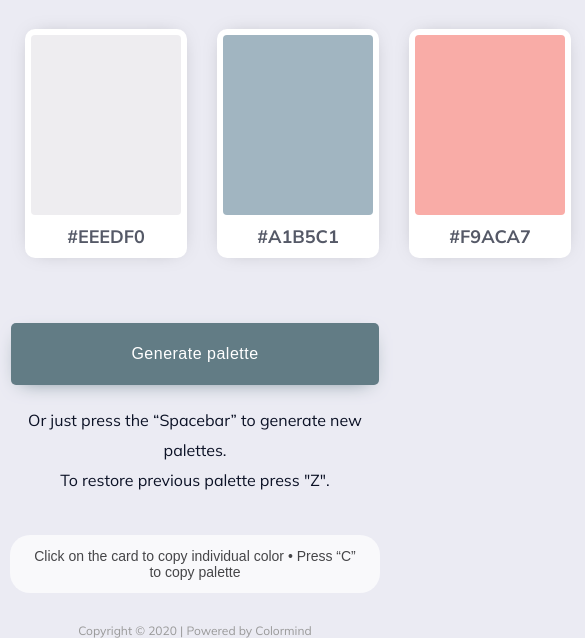
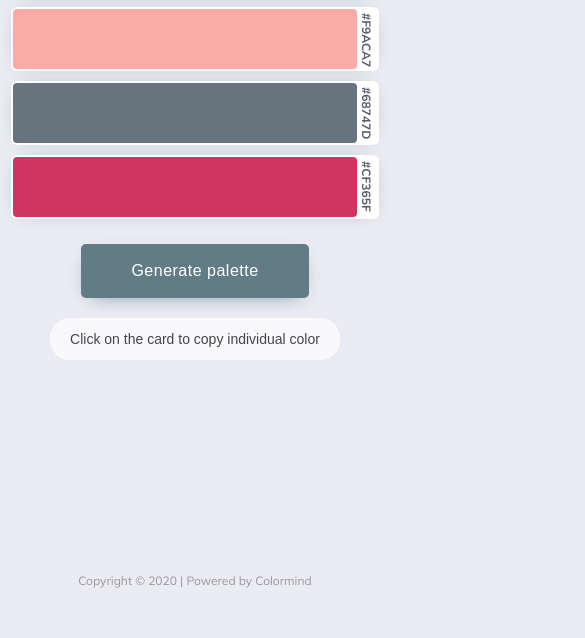
Before and after one commit to de4ev/color-palette-generator, a plain HTML site: page index.html in a window 390 px wide. Shown: the part 236-874 px from the top of the page, 585 px wide, since content can reach past the window. After the commit the page ends 844 px from the top, so only its background shows below. Drawn offline with nearby package versions, Linux system fonts and the light colour scheme.

Commit message:
adapted for mobile devices

```diff
--- a/index.html
+++ b/index.html
@@ -16,8 +16,8 @@
         </div>
         <button class="btn btn_generate">Generate palette</button>
         <p class="p">Or just press the “Spacebar” to generate new palettes.<br />To restore previous palette press "Z".</p>
-        <button class="btn btn_copy">Click on the card to copy individual color • Press “C” to copy palette</button>
-        <footer>Copyright © 2020 | Powered by <a href="http://colormind.io/api-access/" class="footer-link">Colormind</a></footer>
+        <button class="btn btn_copy">Click on the card to copy individual color <span class="btn_additional"></span></button>
+        <footer>Copyright © 2020 | Powered by&nbsp;<a href="http://colormind.io/api-access/" class="footer-link">Colormind</a></footer>
     </div>
     <script src="https://cdnjs.cloudflare.com/ajax/libs/axios/0.20.0/axios.min.js" integrity="sha512-quHCp3WbBNkwLfYUMd+KwBAgpVukJu5MncuQaWXgCrfgcxCJAq/fo+oqrRKOj+UKEmyMCG3tb8RB63W+EmrOBg==" crossorigin="anonymous"></script>
     <script src="script.js"></script>
--- a/script.js
+++ b/script.js
@@ -108,7 +108,7 @@ function showMessage(message) {
         clearTimeout(timerMessage)
     }
     let messageContainer = document.querySelector('.message')
-    messageContainer.innerText = message;
+    messageContainer.textContent = message;
     messageContainer.classList.add('show')
     timerMessage = setTimeout(() => {
         messageContainer.classList.remove('show')
--- a/style.css
+++ b/style.css
@@ -3,10 +3,11 @@
     margin: 0;
     padding: 0;
 }
+html,
 body {
     width: 100vw;
-    height: 100vh;
-    /* overflow: hidden; */
+    height: 100%;
+    min-width: 320px;
     background-color: #EBEBF3;
     font-family: 'Mulish', sans-serif;
     color: #0C1226;
@@ -15,18 +16,20 @@ body {
     display: flex;
     height: 100%;
     width: 100%;
-    justify-content: space-between;
+    align-items: center;
     padding: 100px 10px 20px;
     flex-direction: column;
     align-items: center;
 }
 
 .h3 {
+    text-align: center;
     font-weight: bold;
     font-size: 36px;
 }
 
 .palette-container {
+    flex-shrink: 0;
     display: flex;
     /* flex-wrap: wrap; */
     /* justify-content: space-between; */
@@ -101,6 +104,8 @@ body {
     background: none;
     border: none;
     cursor: pointer;
+    flex-shrink: 0;
+
 }
 .btn_generate {
     padding: 22px 120px;
@@ -149,6 +154,9 @@ body {
     margin-bottom: 40px;
 }
 footer {
+    flex-grow: 1;
+    display: flex;
+    align-items: flex-end;
     margin-top: 30px;
     font-size: 12px;
     color: #999;
@@ -169,3 +177,103 @@ footer {
         transform:  rotateY(180deg) translateY(0px);
     }
   }
+  @keyframes rotateCardMobile {
+    0% {
+        transform:  rotateX(0deg);
+    }
+    50% {
+        transform:  rotateX(90deg);
+    }
+    100% {
+        transform:  rotateX(180deg);
+    }
+  }
+
+@media only screen and (max-width: 992px) {
+    .palette-card {
+        padding: 4px;
+        border-radius: 8px;
+        margin: 10px;
+    }
+    .palette-color {
+        width: 100px;
+        height: 120px;
+    }
+    .palette-title {
+        padding: 10px 0 4px;
+        font-size: 14px;
+    }
+}
+@media only screen and (max-width: 660px) {
+    .palette-card {
+        padding: 2px;
+        border-radius: 6px;
+        margin: 5px;
+    }
+    .palette-color {
+        width: 80px;
+        height: 90px;
+    }
+    .palette-title {
+        padding: 8px 0 3px;
+        font-size: 12px;
+    }
+}
+@media only screen and (max-width: 500px) {
+    .container {
+        padding: 40px 6px 20px;
+    }
+    .h3 {
+        font-size: 24px;
+    }
+    .p {
+        display: none;
+    }
+    .message {
+        width: 280px;
+        height: 30px;
+        padding: 5px 20px;
+        border-radius: 25px;
+        font-size: 12px;
+        top: -40px;
+    }
+    .message.show {
+        top: 5px;
+    }
+    .palette-container {
+        width: 100%;
+        flex-wrap: wrap;
+        margin: 20px auto;
+    }
+    .palette-card {
+        width: 100%;
+        display: flex;
+        padding: 2px;
+        border-radius: 6px;
+        margin: 5px;
+    }
+    .palette-card:hover,
+    .palette-card:active {
+        transform: none;
+    }
+    .palette-card.rotate-card {
+        animation-name: rotateCardMobile;
+    }
+
+    .palette-color {
+        width: 100%;
+        height: 60px;
+    }
+    .palette-title {
+        width: 20px;
+        height: 60px;
+        transform: rotateZ(90deg) translateY(-25px) translateX(4px);
+        transform-origin: 0% 0%;
+    }
+    .btn_additional {
+        display: none;
+    }
+    .btn_generate {
+        padding: 18px 50px;
+    }
+}
```
